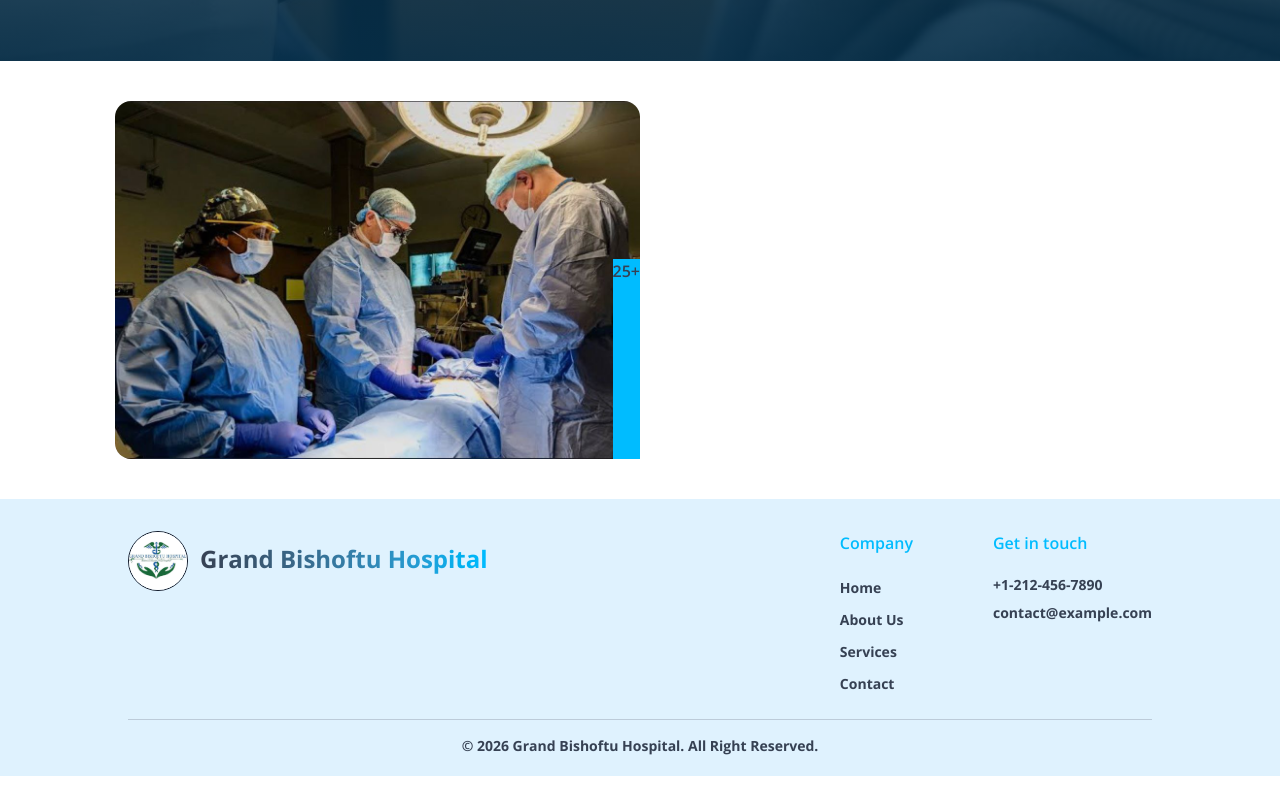
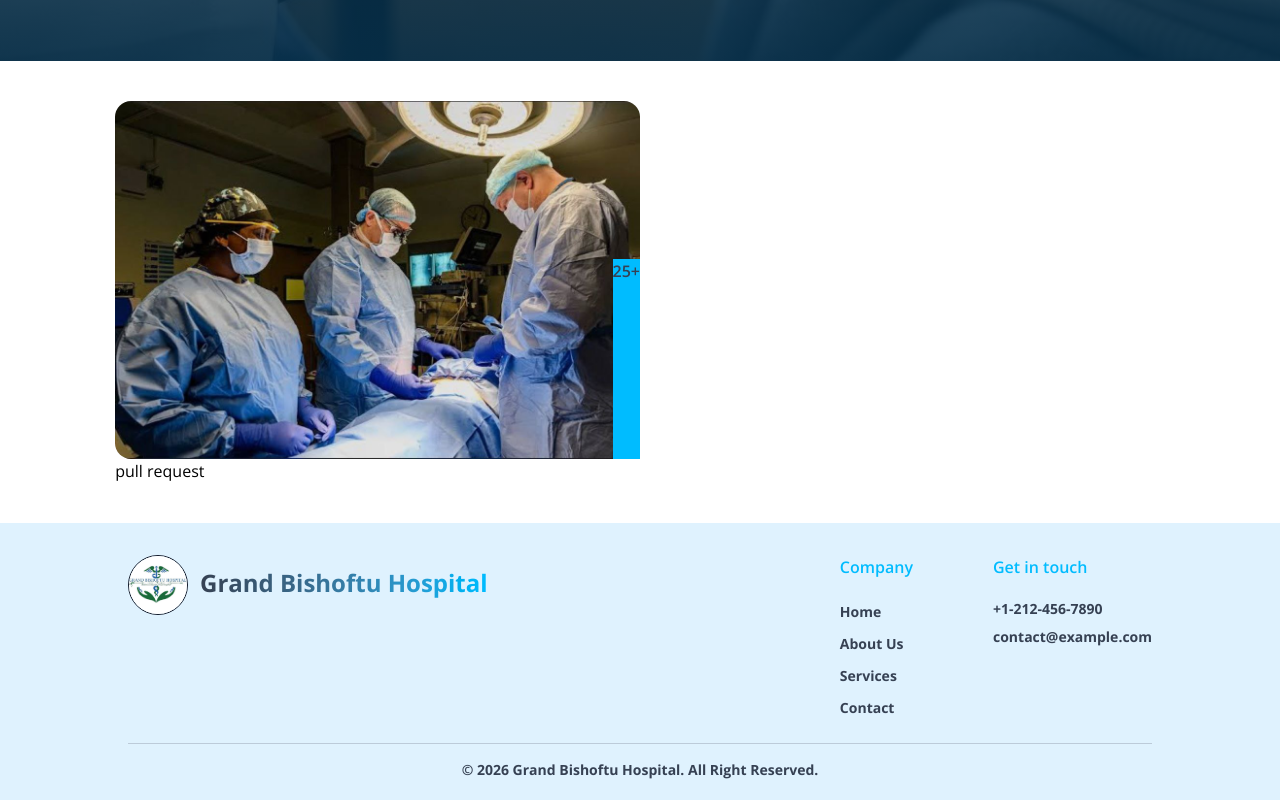
Before and after one commit to Tsedniya/Grand_Bishoftu_Hospital, a React (Vite) app in the folder myapp/: page / in a window 1280 px wide. Shown: the part 739-1539 px from the top of the page. Before the commit the page ends 1515 px from the top, so only its background shows below. Built offline with nearby package versions, Linux system fonts and the light colour scheme.

Commit message:
frontend:home

```diff
--- a/myapp/src/components/Homeone.jsx
+++ b/myapp/src/components/Homeone.jsx
@@ -14,7 +14,7 @@ const Homeone = () => {
 
 
         <div className='w-full sm:w-1/2'>
-
+                <p>pull request</p>
         </div>
     </div>
   )
```
